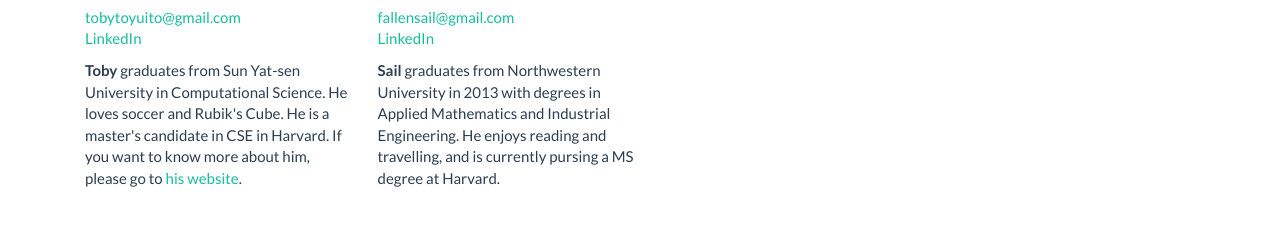
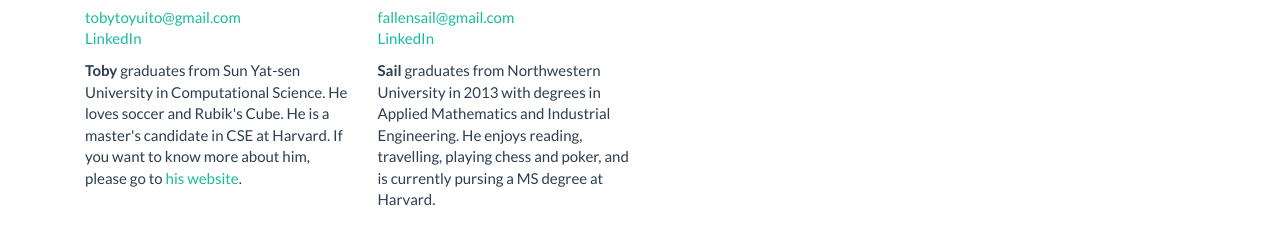
Before and after one commit to fallensail/SToto, a plain HTML site: page Abouts.html in a window 1280 px wide. Shown: the part 212-456 px from the top of the page. Drawn offline with Linux system fonts and the light colour scheme.

Commit message:
edit bios

```diff
--- a/Abouts.html
+++ b/Abouts.html
@@ -74,13 +74,13 @@
       <h2>Toby Du</h2>
       <p><a href="mailto:tobytoyuito@gmail.com">tobytoyuito@gmail.com</a><br /><a href="https://www.linkedin.com/in/ruitaodu">LinkedIn</a><br /></p>
       <!-- <hr /> -->
-      <p><strong>Toby</strong> graduates from Sun Yat-sen University in Computational Science. He loves soccer and Rubik's Cube. He is a master's candidate in CSE in Harvard. If you want to know more about him, please go to <a href="https://tobytoyuito.github.io">his website</a>.</p>
+      <p><strong>Toby</strong> graduates from Sun Yat-sen University in Computational Science. He loves soccer and Rubik's Cube. He is a master's candidate in CSE at Harvard. If you want to know more about him, please go to <a href="https://tobytoyuito.github.io">his website</a>.</p>
     </div>
 		<div class="col-md-3">
 			<h2>Sail Wu</h2>
 			<p><a href="mailto:fallensail@gmail.com">fallensail@gmail.com</a><br /><a href="https://www.linkedin.com/in/sail-wu-6b00601b">LinkedIn</a><br /></p>
 			<!-- <hr /> -->
-			<p><strong>Sail</strong> graduates from Northwestern University in 2013 with degrees in Applied Mathematics and Industrial Engineering. He enjoys reading and travelling, and is currently pursing a MS degree at Harvard.</p>
+			<p><strong>Sail</strong> graduates from Northwestern University in 2013 with degrees in Applied Mathematics and Industrial Engineering. He enjoys reading, travelling, playing chess and poker, and is currently pursing a MS degree at Harvard.</p>
 		</div>
 
 	</div>
```
